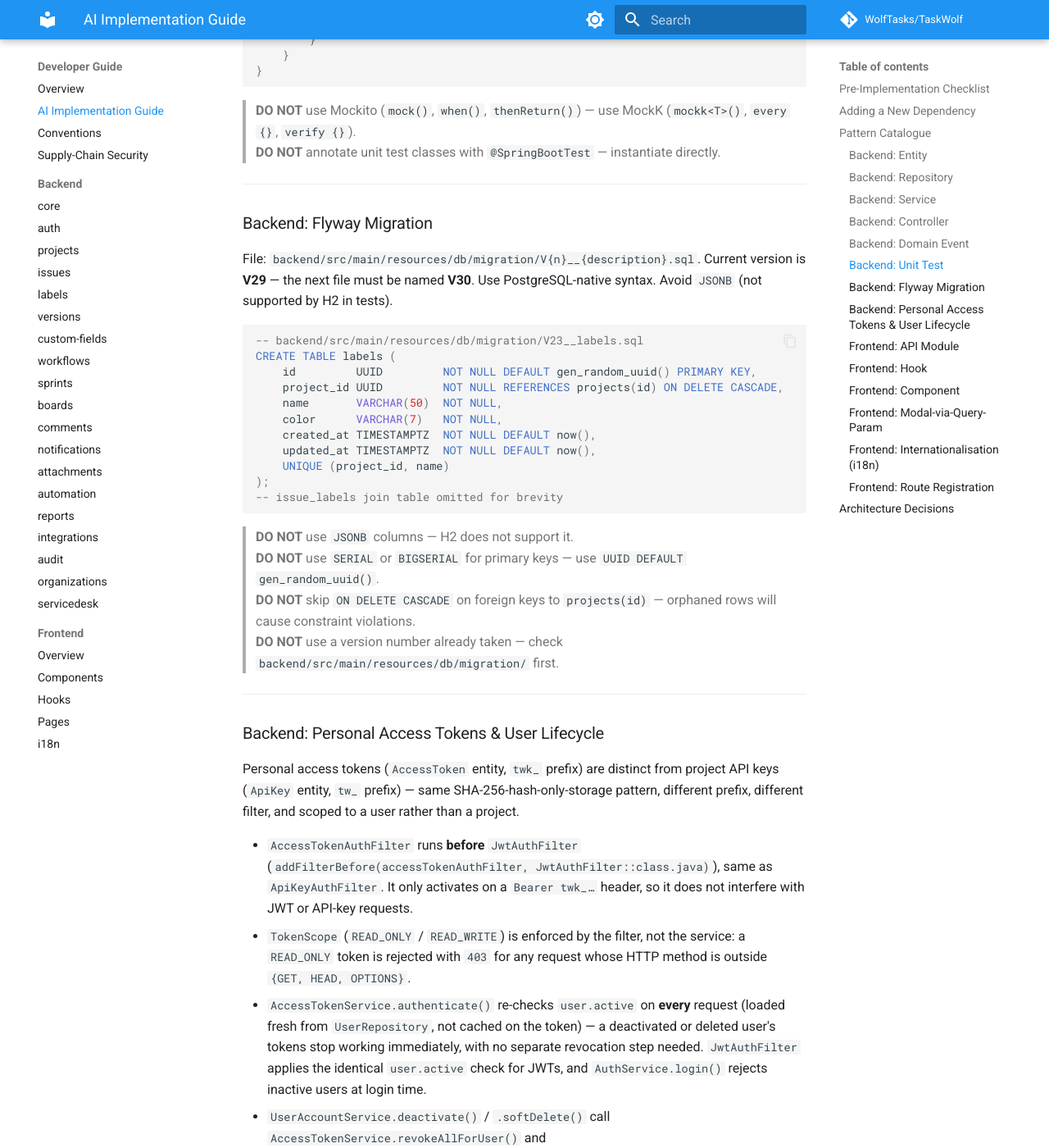
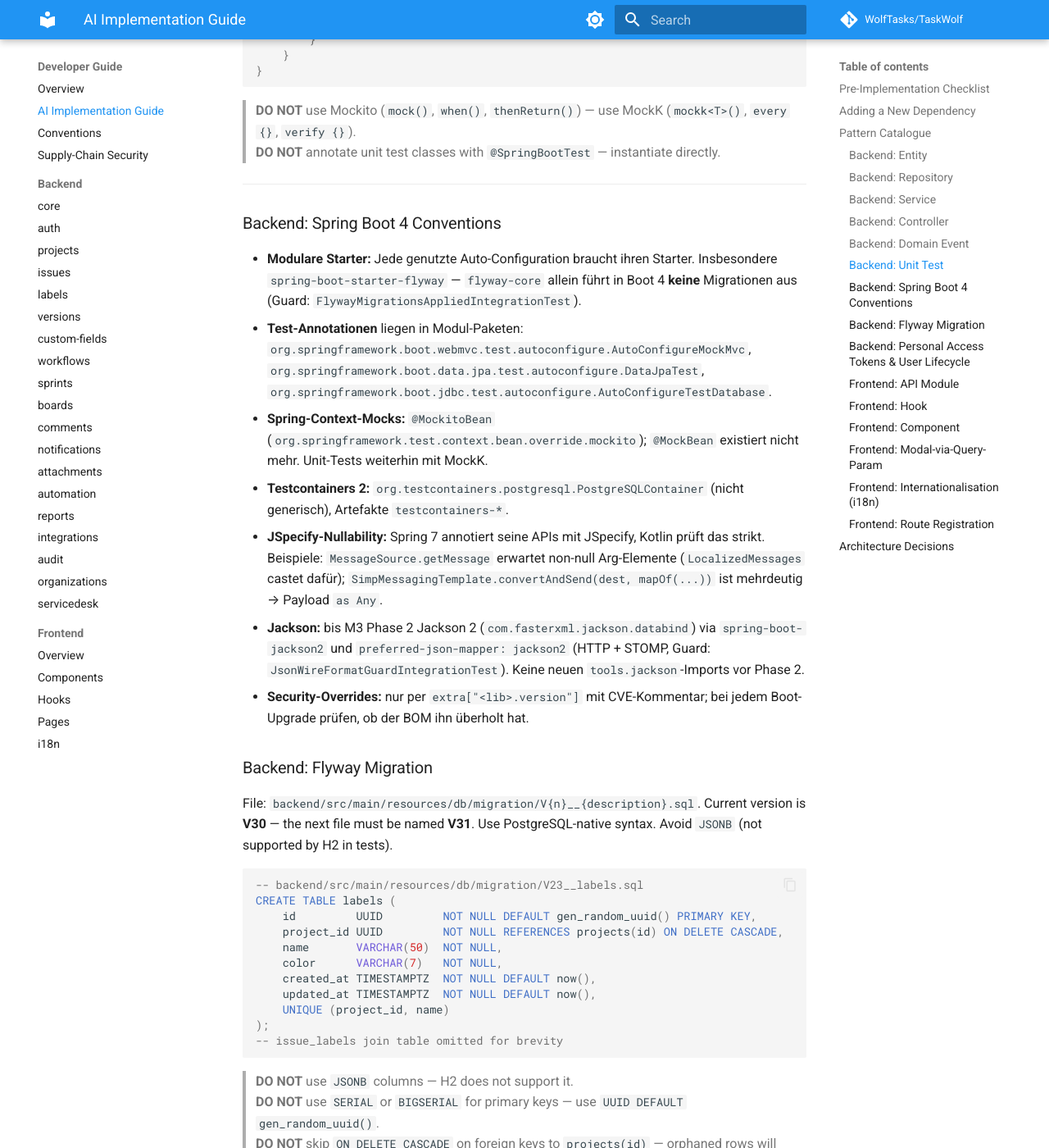
Before and after one commit to WolfTasks/TaskWolf, an MkDocs documentation site: the page built from mkdocs/developer-guide/ai-guide.md, in a window 1280 px wide and 1400 px high, scrolled down 5460 px. Shown: the whole window at 82% size. Built offline with MkDocs 1.6.1 and Material for MkDocs 9.7.7, drawn with Linux system fonts in a browser that asks for light colours; comment, search, counter and statistics services are not loaded; some of the changed text lies outside the part shown.

Commit message:
docs(m3): Phase 1 status and Spring Boot 4 conventions in ai-guide
Also corrects the stale Flyway version in ai-guide (V30, next V31) and
records two pre-existing findings in the backlog (H2 dev profile cannot
run V11+, unknown paths return 500 instead of 404).

Co-Authored-By: Claude Opus 5.5 <noreply@anthropic.com>

````diff
--- a/mkdocs/developer-guide/ai-guide.md
+++ b/mkdocs/developer-guide/ai-guide.md
@@ -8,7 +8,7 @@ Complete every item before touching any file:
 
 1. Read [Conventions](conventions.md) — all cross-cutting rules apply to every module.
 2. Read the module page for the area you are modifying (e.g. `backend/issues.md`).
-3. Check the current Flyway version: **V29** (`V29__notification_preferences.sql`; also see `V28__access_tokens.sql`). The next migration must be **V30**.
+3. Check the current Flyway version: **V30** (`V30__add_user_language.sql`). The next migration must be **V31**.
 4. Run `cd backend && ./gradlew test` — establish a passing baseline before making any changes.
 5. Identify which pattern sections below apply to every layer you will touch.
 6. **Bevor du eine neue Dependency hinzufügst**, arbeite die Sektion
@@ -244,9 +244,28 @@ class LabelServiceTest {
 
 ---
 
+### Backend: Spring Boot 4 Conventions
+
+- **Modulare Starter:** Jede genutzte Auto-Configuration braucht ihren Starter. Insbesondere
+  `spring-boot-starter-flyway` — `flyway-core` allein führt in Boot 4 **keine** Migrationen aus
+  (Guard: `FlywayMigrationsAppliedIntegrationTest`).
+- **Test-Annotationen** liegen in Modul-Paketen: `org.springframework.boot.webmvc.test.autoconfigure.AutoConfigureMockMvc`,
+  `org.springframework.boot.data.jpa.test.autoconfigure.DataJpaTest`,
+  `org.springframework.boot.jdbc.test.autoconfigure.AutoConfigureTestDatabase`.
+- **Spring-Context-Mocks:** `@MockitoBean` (`org.springframework.test.context.bean.override.mockito`); `@MockBean` existiert nicht mehr.
+  Unit-Tests weiterhin mit MockK.
+- **Testcontainers 2:** `org.testcontainers.postgresql.PostgreSQLContainer` (nicht generisch), Artefakte `testcontainers-*`.
+- **JSpecify-Nullability:** Spring 7 annotiert seine APIs mit JSpecify, Kotlin prüft das strikt. Beispiele:
+  `MessageSource.getMessage` erwartet non-null Arg-Elemente (`LocalizedMessages` castet dafür);
+  `SimpMessagingTemplate.convertAndSend(dest, mapOf(...))` ist mehrdeutig → Payload `as Any`.
+- **Jackson:** bis M3 Phase 2 Jackson 2 (`com.fasterxml.jackson.databind`) via `spring-boot-jackson2` und
+  `preferred-json-mapper: jackson2` (HTTP + STOMP, Guard: `JsonWireFormatGuardIntegrationTest`).
+  Keine neuen `tools.jackson`-Imports vor Phase 2.
+- **Security-Overrides:** nur per `extra["<lib>.version"]` mit CVE-Kommentar; bei jedem Boot-Upgrade prüfen, ob der BOM ihn überholt hat.
+
 ### Backend: Flyway Migration
 
-File: `backend/src/main/resources/db/migration/V{n}__{description}.sql`. Current version is **V29** — the next file must be named **V30**. Use PostgreSQL-native syntax. Avoid `JSONB` (not supported by H2 in tests).
+File: `backend/src/main/resources/db/migration/V{n}__{description}.sql`. Current version is **V30** — the next file must be named **V31**. Use PostgreSQL-native syntax. Avoid `JSONB` (not supported by H2 in tests).
 
 ```sql
 -- backend/src/main/resources/db/migration/V23__labels.sql
````
Also changed, not shown: docs/superpowers/specs/2026-07-07-backlog-overview.md (+13 -3 lines).
